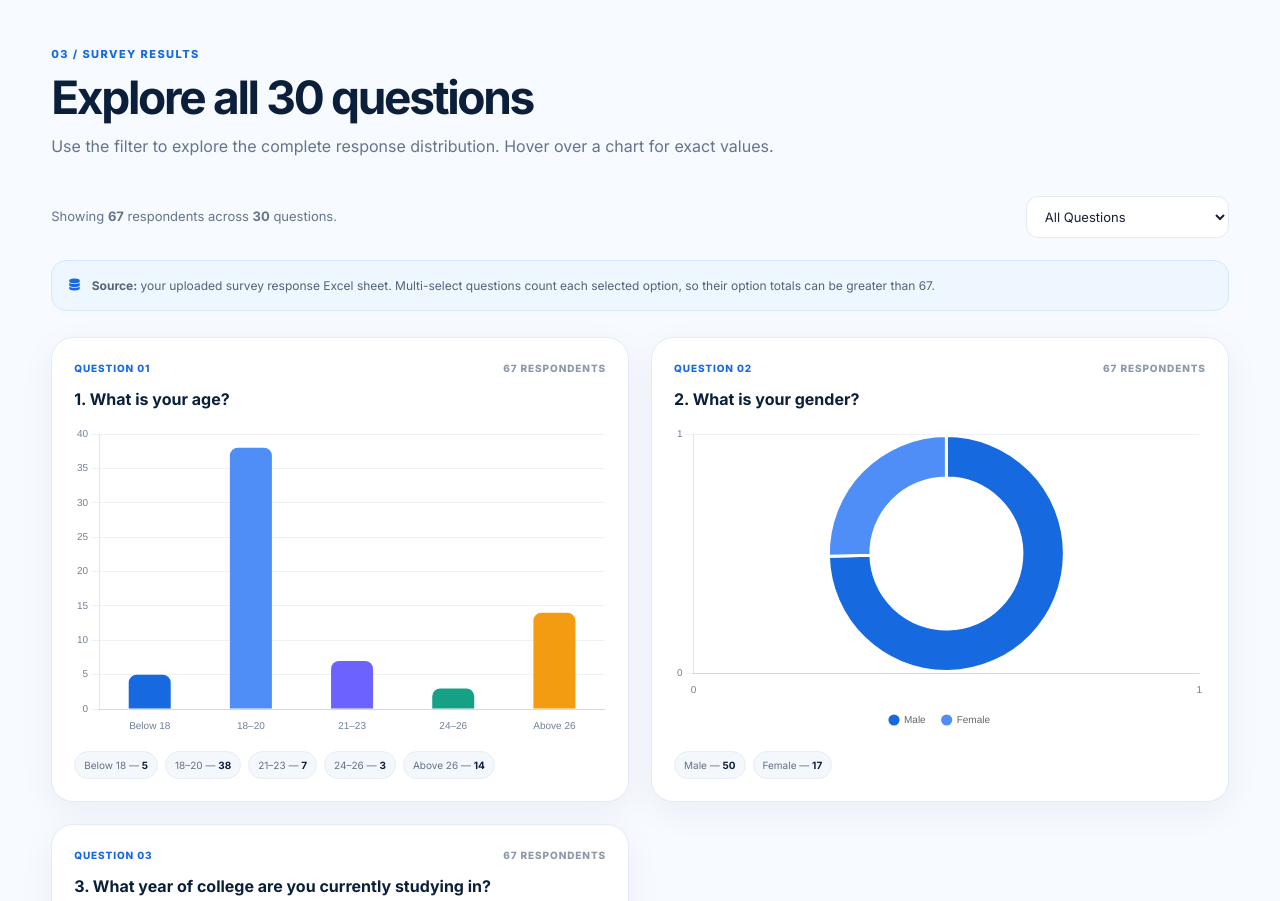
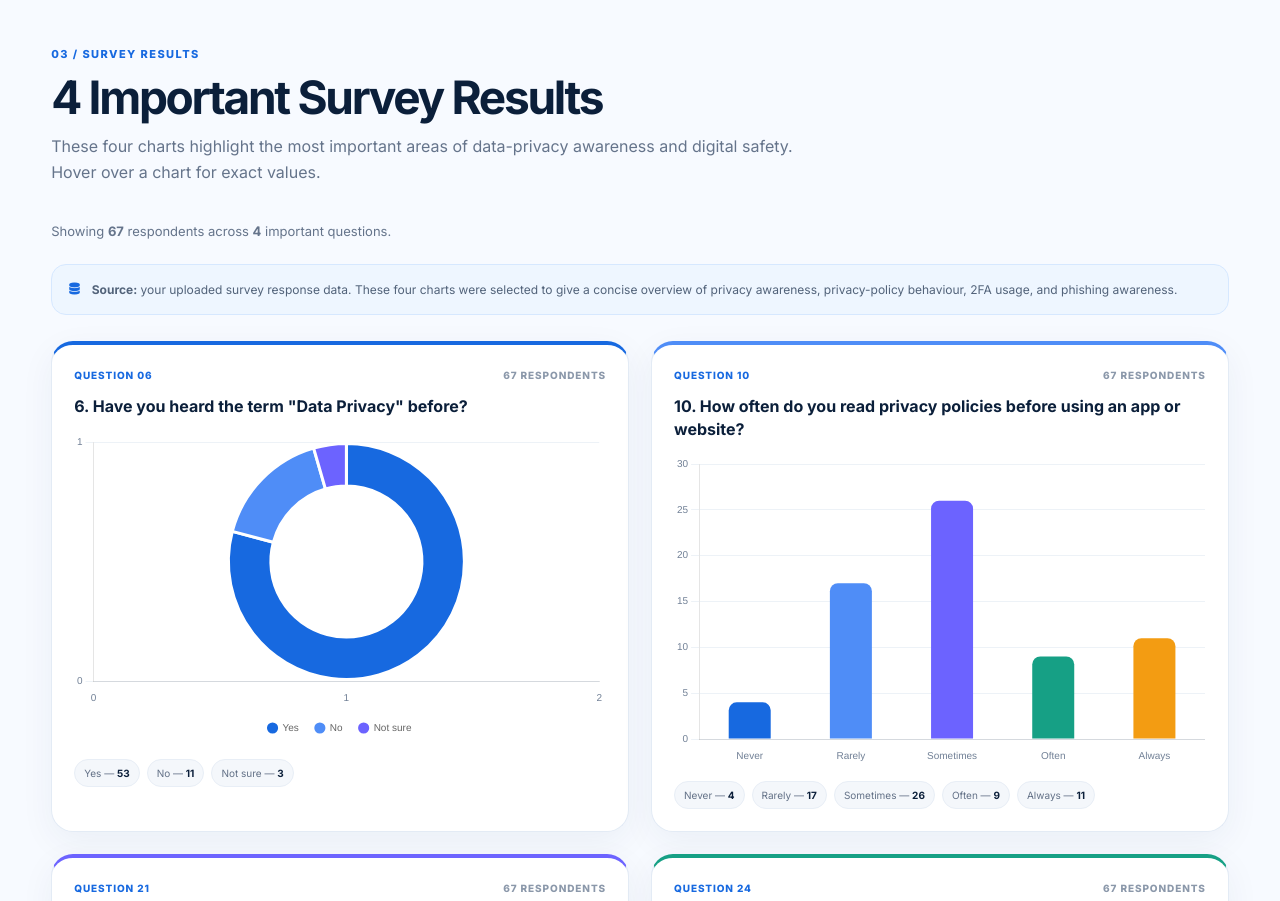
Before and after one commit to KINGOP123456/FieldProject, a plain HTML site: page index.html in a window 1280 px wide. Shown: the part 1960-2861 px from the top of the page. Drawn offline with nearby package versions, Linux system fonts and the light colour scheme.

Commit message:
Update index.html

```diff
--- a/index.html
+++ b/index.html
@@ -68,6 +68,11 @@ select{border:1px solid var(--line);background:#fff;border-radius:12px;padding:1
 .chart-card{background:#fff;border:1px solid var(--line);border-radius:22px;padding:22px;box-shadow:0 10px 35px rgba(24,54,93,.055);transition:transform .35s,box-shadow .35s}
 .chart-card:hover{transform:translateY(-4px);box-shadow:var(--shadow)}
 .chart-card.wide{grid-column:1/-1}
+.charts .chart-card{min-height:460px}
+.charts .chart-card:nth-child(1){border-top:4px solid #1769e0}
+.charts .chart-card:nth-child(2){border-top:4px solid #4f8df7}
+.charts .chart-card:nth-child(3){border-top:4px solid #6c63ff}
+.charts .chart-card:nth-child(4){border-top:4px solid #16a085}
 .meta{display:flex;justify-content:space-between;gap:12px;margin-bottom:12px}
 .qno,.total{font-size:10px;font-weight:800;letter-spacing:.09em;color:var(--blue);text-transform:uppercase}
 .total{color:#8b98aa}
@@ -185,23 +190,21 @@ footer strong{color:#fff}
   <div class="container">
     <div class="section-head reveal">
       <div class="kicker">03 / Survey Results</div>
-      <h2>Explore all 30 questions</h2>
-      <p>Use the filter to explore the complete response distribution. Hover over a chart for exact values.</p>
+      <h2>4 Important Survey Results</h2>
+      <p>These four charts highlight the most important areas of data-privacy awareness and digital safety. Hover over a chart for exact values.</p>
     </div>
     <div class="toolbar reveal">
-      <div class="count">Showing <strong>67</strong> respondents across <strong>30</strong> questions.</div>
-      <select id="filter">
-        <option value="all">All Questions</option>
-        <option value="yesno">Yes / No / Simple Choice</option>
-        <option value="choice">Multiple Choice</option>
-        <option value="multi">Multi-Select Questions</option>
-      </select>
+      <div class="count">Showing <strong>67</strong> respondents across <strong>4</strong> important questions.</div>
     </div>
     <div class="note reveal">
       <i class="fa-solid fa-database"></i>
-      <div><strong>Source:</strong> your uploaded survey response Excel sheet. Multi-select questions count each selected option, so their option totals can be greater than 67.</div>
+      <div><strong>Source:</strong> your uploaded survey response data. These four charts were selected to give a concise overview of privacy awareness, privacy-policy behaviour, 2FA usage, and phishing awareness.</div>
     </div>
     <div class="charts" id="charts"></div>
+    <div class="note reveal" style="margin-top:22px;margin-bottom:0">
+      <i class="fa-solid fa-chart-simple"></i>
+      <div><strong>Why these four?</strong> Together they cover basic awareness, privacy behaviour, account security, and phishing awareness—the main themes of the survey.</div>
+    </div>
   </div>
 </section>
 
@@ -322,23 +325,27 @@ function chartConfig(item) {
   };
 }
 
-function renderCharts(filter='all') {
+function renderCharts() {
   chartInstances.forEach(c => c.destroy());
   chartInstances = [];
+
   const container = document.getElementById('charts');
 
-  const data = SURVEY_DATA.filter(item => filter === 'all' || item.category === filter);
+  // Four most important survey areas:
+  // Q6  - Basic awareness of data privacy
+  // Q10 - Privacy-policy reading behaviour
+  // Q21 - Two-factor authentication
+  // Q24 - Phishing awareness
+  const importantIds = [6, 10, 21, 24];
+  const data = importantIds
+    .map(id => SURVEY_DATA.find(item => item.id === id))
+    .filter(Boolean);
 
-  if(!data.length) {
-    container.innerHTML = '<div class="info-card"><h3>No questions in this filter.</h3></div>';
-    return;
-  }
-
-  container.innerHTML = data.map((item,i) => `
-    <article class="chart-card reveal ${item.responses.length >= 9 ? 'wide' : ''}" style="transition-delay:${Math.min(i*35,350)}ms">
+  container.innerHTML = data.map((item, i) => `
+    <article class="chart-card reveal" style="transition-delay:${i*100}ms">
       <div class="meta">
         <span class="qno">Question ${String(item.id).padStart(2,'0')}</span>
-        <span class="total">${item.total} respondents${item.multi ? ' · multi-select' : ''}</span>
+        <span class="total">${item.total} respondents</span>
       </div>
       <h3 class="chart-title">${escapeHTML(item.question)}</h3>
       <div class="chart-box"><canvas id="chart-${item.id}"></canvas></div>
@@ -392,8 +399,6 @@ function observeReveals() {
 renderFindings();
 renderCharts();
 
-const filter = document.getElementById('filter');
-filter.addEventListener('change', e => renderCharts(e.target.value));
 
 const findingsObserver = new IntersectionObserver(entries => {
   entries.forEach(entry => {
```
